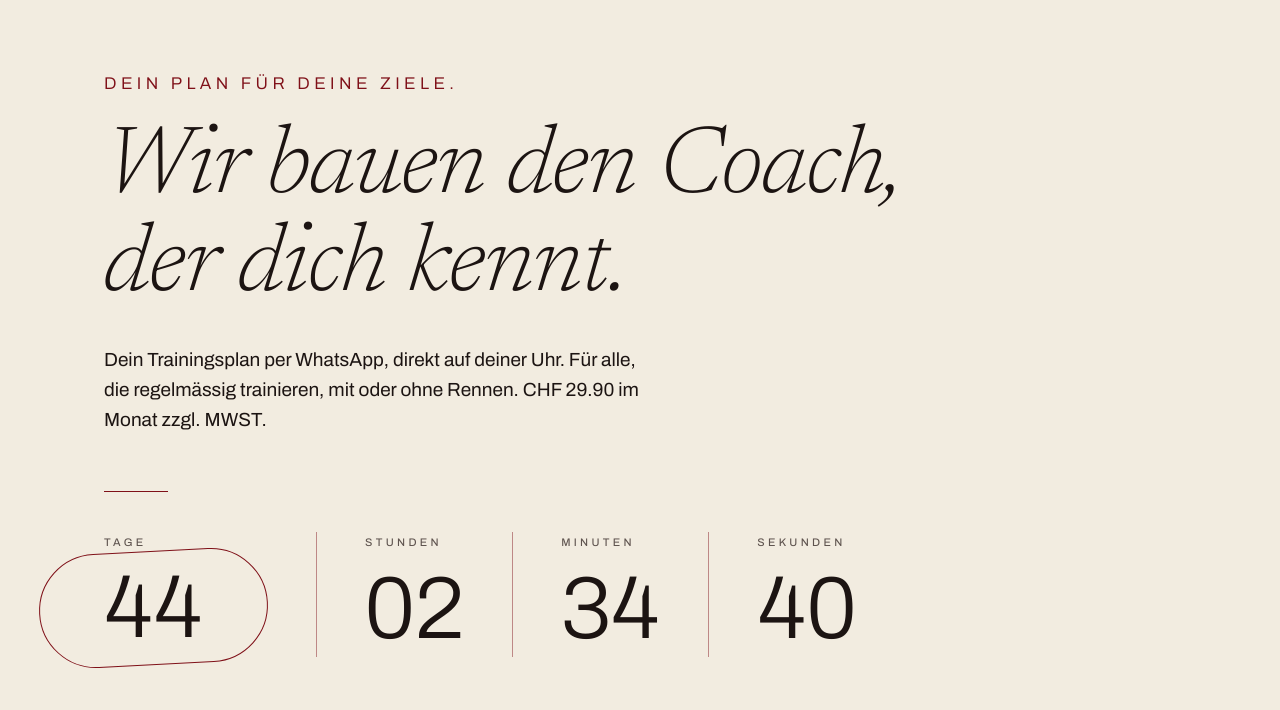
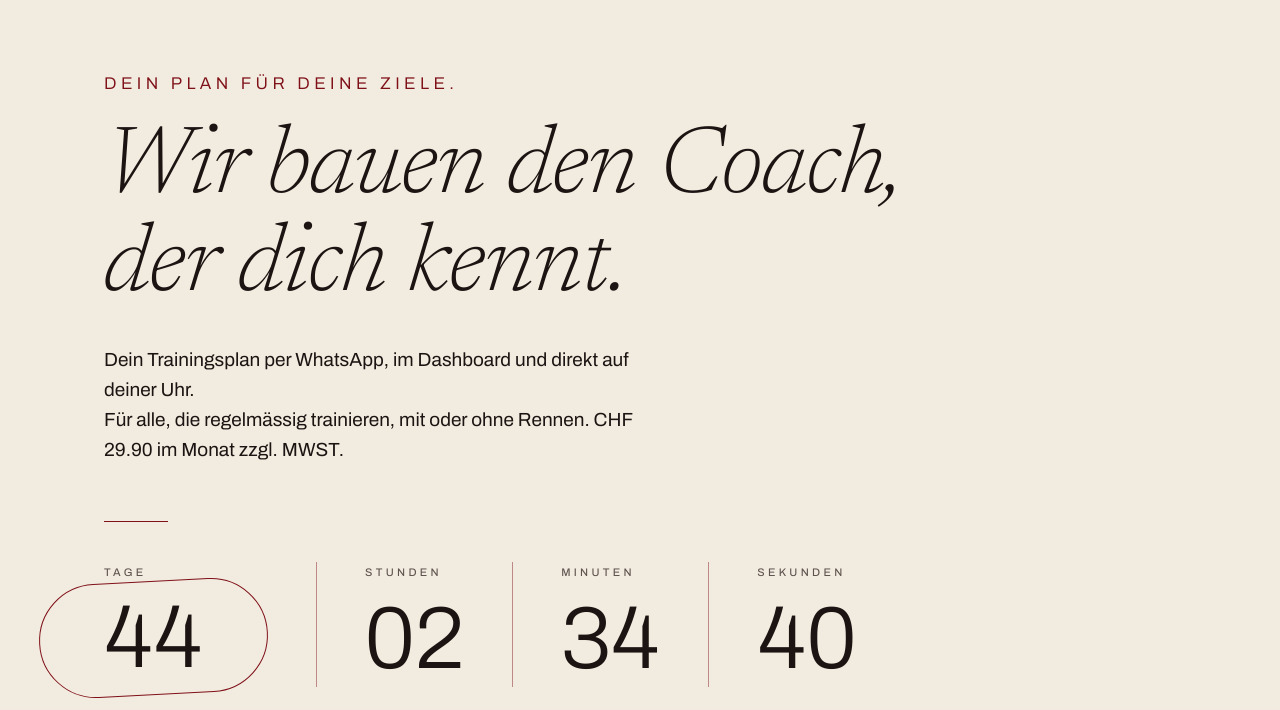
Before and after one commit to stryveendurance/stryve-countdown, a plain HTML site: page index.html in a window 1280 px wide. Shown: the part 90-800 px from the top of the page. Drawn offline with Linux system fonts and the light colour scheme.

Commit message:
Einleitung nennt das Dashboard (Wortlaut Jan, 27.11.2026)
Co-Authored-By: Claude Opus 5.5 <noreply@anthropic.com>
Claude-Session: https://claude.ai/code/session_01XsQAUZVjdL1VmS7nEgfjje

```diff
--- a/index.html
+++ b/index.html
@@ -95,7 +95,7 @@ main>*:nth-child(2){animation-delay:.1s}main>*:nth-child(3){animation-delay:.2s}
 <main id="main">
  <p class="regel">Dein Plan für deine Ziele.</p>
  <h1 class="gespuer">Wir bauen den Coach, der&nbsp;dich&nbsp;kennt.</h1>
- <p class="lead">Dein Trainingsplan per WhatsApp, direkt auf deiner Uhr. Für alle, die regelmässig trainieren, mit oder ohne Rennen. CHF 29.90 im Monat zzgl. MWST.</p>
+ <p class="lead">Dein Trainingsplan per WhatsApp, im Dashboard und direkt auf deiner Uhr.<br>Für alle, die regelmässig trainieren, mit oder ohne Rennen. CHF 29.90 im Monat zzgl. MWST.</p>
  <div class="strich" aria-hidden="true"></div>
  <section class="timer big" id="public">
  <div class="count" role="timer" aria-live="off" aria-label="Countdown Start für alle · 11. Januar 2027">
```
